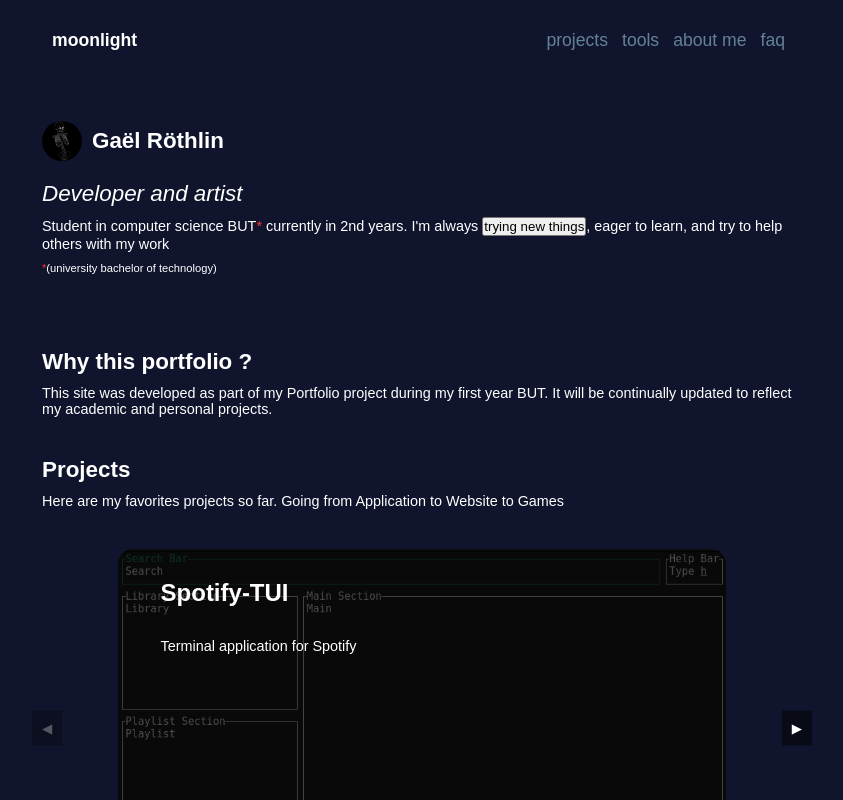
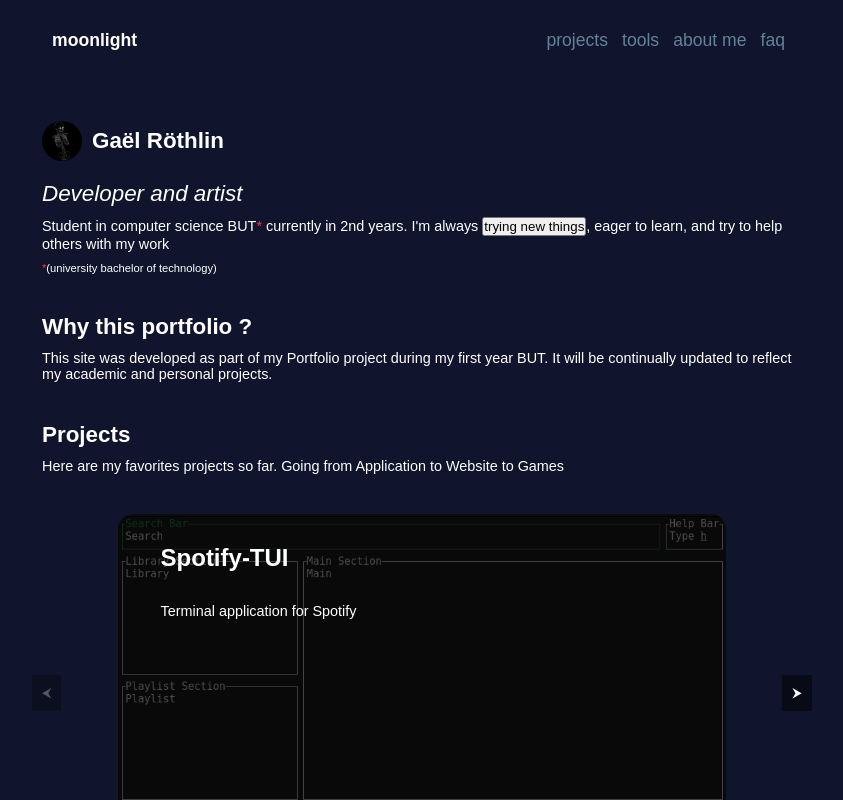
Before and after one commit to moonlight58/portfolio, a Vue app: page /#/ in a window 1280 px wide. Shown: the top 800 px of the page, without its empty margins (218-1061 px from the left). Built offline with nearby package versions, Linux system fonts and the light colour scheme; a web font is replaced by a local one.

Commit message:
portfolio section updated, changed arrow Carousel

```diff
--- a/src/components/CarouselProject.vue
+++ b/src/components/CarouselProject.vue
@@ -40,8 +40,8 @@
         </div>
       </div>
     </div>
-    <button @click="prev" class="control prev" :disabled="isPrevDisabled" :class="{ disabled: isPrevDisabled }">◀</button>
-    <button @click="next" class="control next" :disabled="isNextDisabled" :class="{ disabled: isNextDisabled }">▶</button>
+    <button @click="prev" class="control prev" :disabled="isPrevDisabled" :class="{ disabled: isPrevDisabled }">⮜</button>
+    <button @click="next" class="control next" :disabled="isNextDisabled" :class="{ disabled: isNextDisabled }">⮞</button>
   </div>
 </template>
 
--- a/src/views/Home.vue
+++ b/src/views/Home.vue
@@ -82,10 +82,6 @@
   margin-right: 10px;
 }
 
-.presentation-content {
-  margin: 5px 0 75px 0;
-}
-
 .presentation-content .title {
   font-style: italic;
   font-size: 1.4rem;
@@ -120,14 +116,14 @@
   margin-bottom: 40px;
 }
 
-.contact {
-  margin: 75px;
+.about-title {
+  margin: 40px 0 10px 0;
   font-size: 1.4rem;
   font-weight: bold;
 }
 
-.about-title {
-  margin: 75px 0 10px 0;
+.contact {
+  margin: 75px;
   font-size: 1.4rem;
   font-weight: bold;
 }
```
